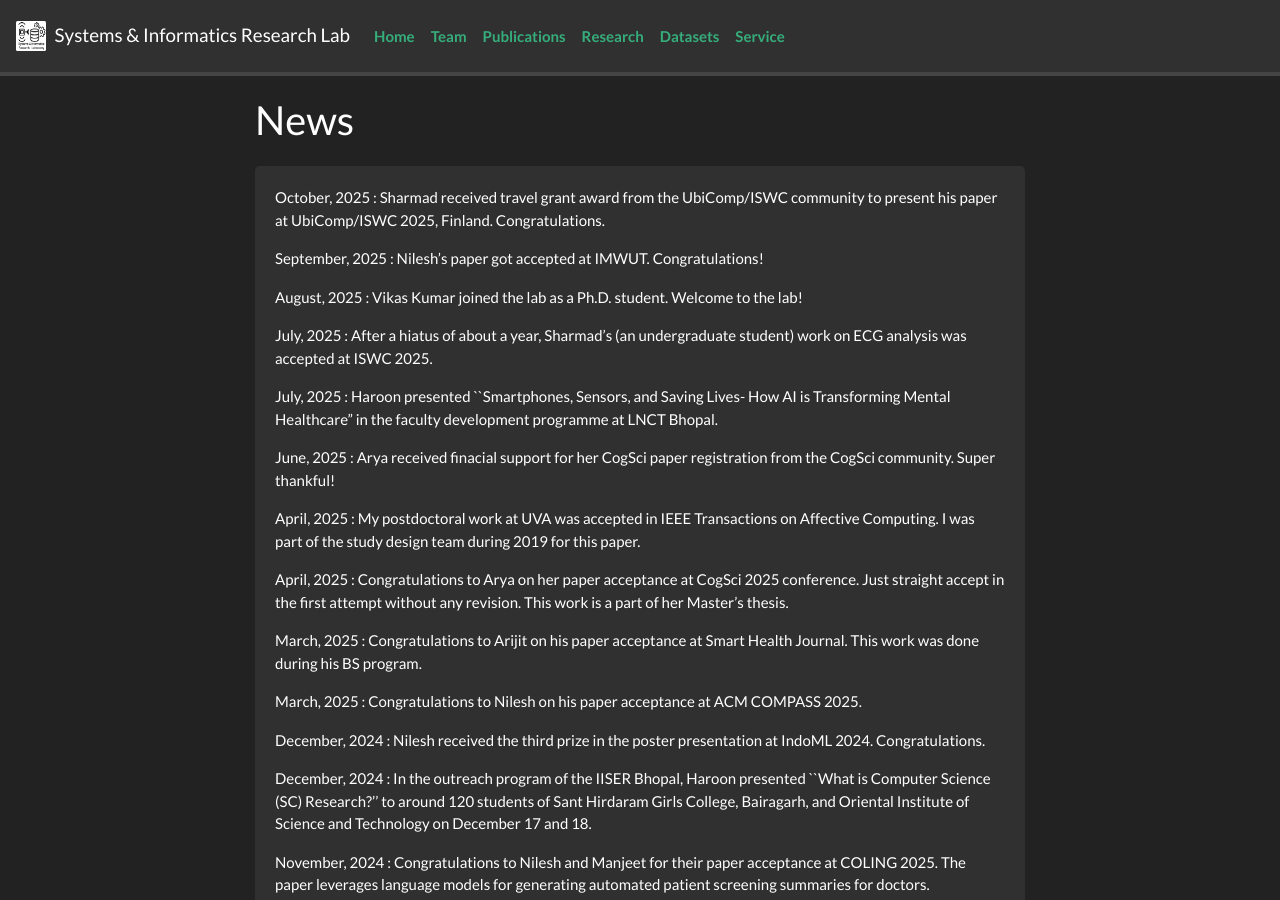
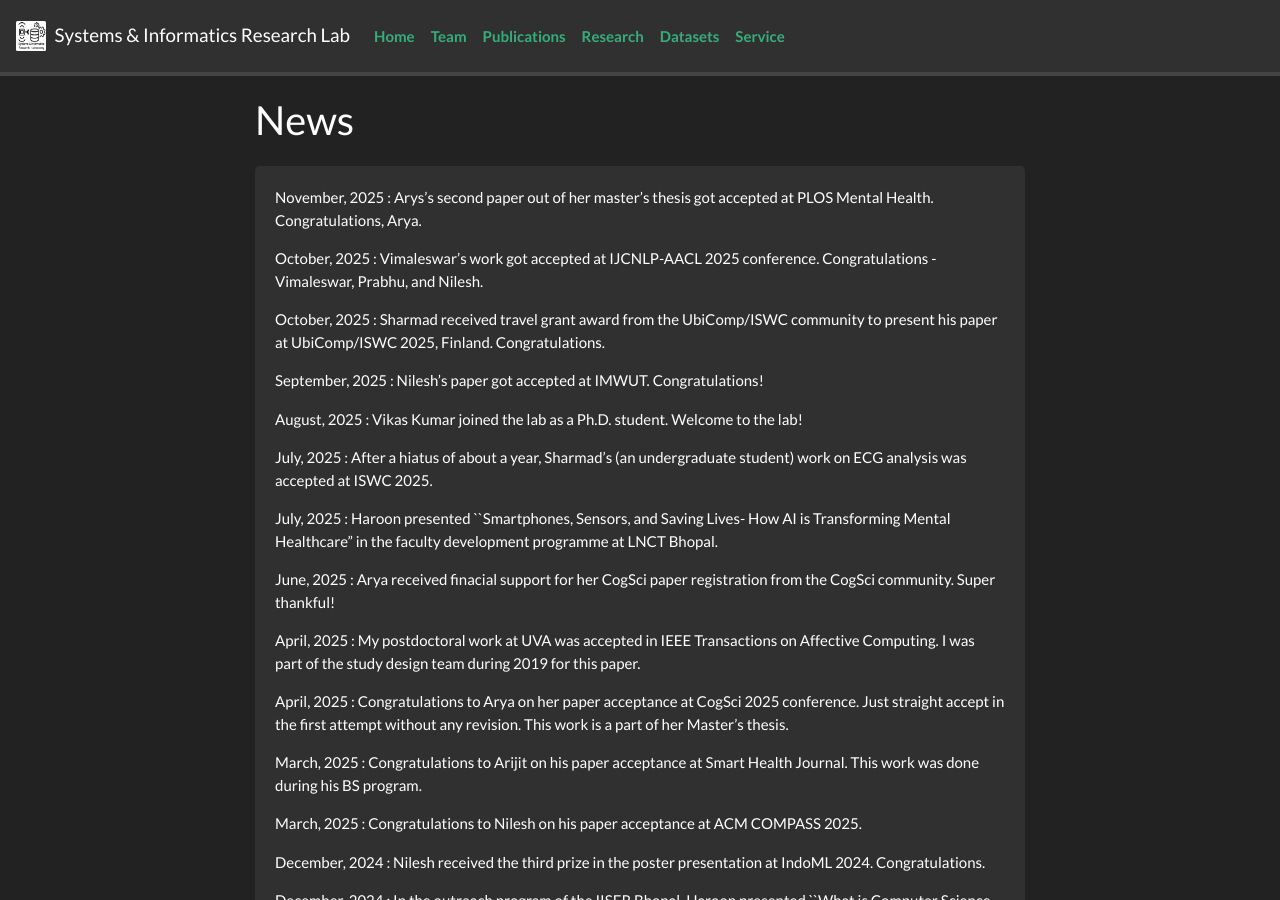
Before and after one commit to sirl-lab/sirl-lab.github.io, a Jekyll site: the page built from _pages/allnews.md, in a window 1280 px wide and 900 px high. Built offline with Jekyll 4.4.1, drawn with Linux system fonts in a browser that asks for light colours; nearby versions of some CDN libraries; a style sheet for code colours, icons or effects is not loaded.

Commit message:
upded datasets
updated with datasets and papers

```diff
--- a/_data/news.yml
+++ b/_data/news.yml
@@ -1,3 +1,9 @@
+- date: November, 2025
+  headline: Arys's second paper out of her master's thesis got accepted at PLOS Mental Health.  Congratulations, Arya.
+
+- date: October, 2025
+  headline: Vimaleswar's work got accepted at IJCNLP-AACL 2025 conference. Congratulations -  Vimaleswar, Prabhu, and Nilesh.
+
 - date: October, 2025
   headline: Sharmad received travel grant award from the UbiComp/ISWC community to present his paper at UbiComp/ISWC 2025, Finland. Congratulations.
 
--- a/_pages/dataset.md
+++ b/_pages/dataset.md
@@ -37,6 +37,44 @@ iframe {
 <h6><b> List of our publicly released datasets. Please cite the paper if you use any of these datasets. </b></h6>
 
 
+
+
+
+<div class="jumbotron">
+<div class="row align-items-end">
+<div class="col-md-12 col-sm-12">
+<h4><b>Physiological dataset</b></h4>
+<a href="https://huggingface.co/datasets/SIR-Lab/MAD-Multimodal_Physiological_and_Self-Reported_Dataset_for_Anxiety_Research" target="_blank"><button class="btn btn-info btn-sm">DATASET</button></a>
+<a href=" " target="_blank"><button class="btn btn-danger btn-sm">PAPER</button></a>
+<!-- <a href="https://example.com" target="_blank"><button class="btn btn-success btn-sm">WEBSITE</button></a>  -->
+<b>Authors:</b>
+<i>Nilesh Kumar Sahu, Snehil Gupta,  Haroon R Lone.</i>
+
+The dataset captures physiological and self-reported responses from participants during a baseline condition and three anxiety-inducing activities (Speech, Group Discussion, Interview). Each activity consists of three phases. Additionally, anticipation data is included, representing participants’ preparation time for the speech, Interview, and group discussion activities. The dataset was collected in controlled settings at IISER Bhopal using Shimmer ECG and Shimmer GSR kits at a sampling rate of 1024 Hz. The dataset accompanies the IMWUT paper titled: "MAD: A Multimodal Physiological and Self-Reported Dataset for Anxiety Research from a Low-to-Middle-Income Country."
+
+<img src="{{ site.url }}{{ site.baseurl }}/images/mad-dataset.png" width="100%"/>
+</div>
+</div>
+</div>
+
+<div class="jumbotron">
+<div class="row align-items-end">
+<div class="col-md-12 col-sm-12">
+<h4><b>Knowledge (Question-Answer) dataset</b></h4>
+<a href="https://huggingface.co/SIR-Lab/EmoSApp" target="_blank"><button class="btn btn-info btn-sm">DATASET</button></a>
+<a href=" " target="_blank"><button class="btn btn-danger btn-sm">PAPER</button></a>
+<!-- <a href="https://example.com" target="_blank"><button class="btn btn-success btn-sm">WEBSITE</button></a>  -->
+<b>Authors:</b>
+<i>Vimaleswar A, Prabhu Nandan Sahu, Nilesh Kumar Sahu,  Haroon R Lone.</i>
+
+The knowledge dataset in the form of question answer (or Seeker Supporter) can be used for fine-tuning. It is derived exclusively from the openly licensed, publicly available textbooks. The dataset accompanies the paper titled, "An Offline Mobile Conversational Agent for Mental Health Support: Learning from Emotional Dialogues and Psychological Texts with Student-Centered Evaluation."
+
+<img src="{{ site.url }}{{ site.baseurl }}/images/knowledge-dataset-Vimaleswar.png" width="100%"/>
+</div>
+</div>
+</div>
+
+
 <div class="jumbotron">
 <div class="row align-items-end">
 <div class="col-md-12 col-sm-12">
@@ -46,15 +84,13 @@ iframe {
 <!-- <a href="https://example.com" target="_blank"><button class="btn btn-success btn-sm">WEBSITE</button></a>  -->
 <b>Authors:</b>
 <i>Arijit Samal, Haroon R Lone.</i>
+
 The dataset contains thermal images of study participants collected in dense and sparse settings. Dense settings correspond to classrooms and sparse correspond to discussion/research rooms. Please read paper's abstract for the details.
 
 <img src="{{ site.url }}{{ site.baseurl }}/images/thermal-images.png" width="100%"/>
 </div>
 </div>
 </div>
-
-
-
 
 <div class="jumbotron">
 <div class="row align-items-end">
@@ -65,6 +101,7 @@ The dataset contains thermal images of study participants collected in dense and
 <!-- <a href="https://example.com" target="_blank"><button class="btn btn-success btn-sm">WEBSITE</button></a>  -->
 <b>Authors:</b>
 <i>Nilesh K Sahu, Manjeet Yadav, Haroon R Lone.</i>
+
 The dataset contains audios and self-reported anxiety scores from 105 participants, recorded while they delivered anxiety-inducing speeches.
 
 <img src="{{ site.url }}{{ site.baseurl }}/images/dataset-audio.png" width="100%"/>
@@ -81,6 +118,7 @@ The dataset contains audios and self-reported anxiety scores from 105 participan
 <!-- <a href="https://example.com" target="_blank"><button class="btn btn-success btn-sm">WEBSITE</button></a>  -->
 <b>Authors:</b>
 <i>Pranay Jaiswal, Nilesh K Sahu, Haroon R Lone.</i>
+
 The dataset comprises photoplethysmography (PPG) data from 32 participants, obtained using both a Samsung smartwatch and a Shimmer sensor. In addition to PPG data, the dataset also includes accelerometer data. Participants engaged in various activities such as sitting, standing, and walking during the data collection process.
 
 <img src="{{ site.url }}{{ site.baseurl }}/images/dataset-ppg.png" width="100%"/>
@@ -97,6 +135,7 @@ The dataset comprises photoplethysmography (PPG) data from 32 participants, obta
 <!-- <a href="https://example.com" target="_blank"><button class="btn btn-success btn-sm">WEBSITE</button></a>  -->
 <b>Authors:</b>
 <i>Soumya Ranjan Sahoo, Haroon R Lone.</i>
+
 This dataset contains thermal images, including 2-channel gray-scale thermal images and converted RGB format. It captures a diverse range of scenarios, including both static and dynamic settings with varying levels of occupancy, making it ideal for developing and testing occupancy estimation algorithms. The dataset was collected in the classrooms of IISER Bhopal.
 
 <img src="{{ site.url }}{{ site.baseurl }}/images/dataset-occupancy.png" width="100%"/>
@@ -115,6 +154,7 @@ This dataset contains thermal images, including 2-channel gray-scale thermal ima
 <!-- <a href="https://example.com" target="_blank"><button class="btn btn-success btn-sm">WEBSITE</button></a>  -->
 <b>Authors:</b>
 <i>Rishabh Uikey, Haroon R Lone, Akshay Agarwal.</i>
+
 The dataset contains Indian traffic signboards capturing signs such as left turn, right turn, speed limit, stop, U-turn, no-parking, etc. Furthermore, annotations (height, width, depth, label, and bounding-box coordinates) are recorded in a separate file for each signboard. The dataset contains around 8512 sign boards.
 
 <img src="{{ site.url }}{{ site.baseurl }}/images/dataset-traffic-signs.jpeg" width="100%"/>
@@ -131,6 +171,7 @@ The dataset contains Indian traffic signboards capturing signs such as left turn
 <!-- <a href="https://example.com" target="_blank"><button class="btn btn-success btn-sm">WEBSITE</button></a>  -->
 <b>Authors:</b>
 <i>Durgesh Mishra, Manoj Gulati, Haroon R Lone,</i>
+
 This dataset contains Inertial Measurement Unit (IMU) data collected from a smartphone in a running car. The IMU data includes acceleration along the X and Y axes and angular velocity around the Z axis of the car. The dataset captures signatures of five distinct rash driving patterns: Lane Weaving, Lane Swerving, Hard Braking, Hard Cornering, and Quick U-turn. The data spans five hours and is sampled at a rate of 100 Hz.
 
  <img src="{{ site.url }}{{ site.baseurl }}/images/dataset-driving-patterns.jpeg" width="100%"/>
@@ -146,6 +187,7 @@ This dataset contains Inertial Measurement Unit (IMU) data collected from a smar
 <a href="https://arxiv.org/pdf/2401.17738.pdf" target="_blank"><button class="btn btn-danger btn-sm">PAPER</button></a>
 <b>Authors:</b>
 <i>Pranay Jaiswal, Haroon R Lone.</i>
+
 The dataset contains cough samples collected via a Samsung smartwatch under controlled settings while doing different activities. Please read the paper for further details.
 
 <img src="{{ site.url }}{{ site.baseurl }}/images/dataset-cough.png" width="100%"/>
@@ -163,6 +205,7 @@ The dataset contains cough samples collected via a Samsung smartwatch under cont
 <!-- <a href="https://example.com" target="_blank"><button class="btn btn-success btn-sm">WEBSITE</button></a>  -->
 <b>Authors:</b>
 <i>Haroon R Lone, Pushpendra Singh, Amarjeet Singh.</i>
+
  I-BLEND consists of 52 months' worth of electrical energy data, sampled at one-minute intervals, gathered from both commercial and residential buildings within an academic institute campus in India. Additionally, it incorporates occupancy data for each building on the campus, sampled at a rate of every 10 minutes.
 
  <img src="{{ site.url }}{{ site.baseurl }}/images/dataset-iblend.jpeg" width="100%"/>
```
Also changed, not shown: _pages/home.md (+6 -2 lines), assets/ref.bib (+26 -10 lines), images/Knowledge-dataset-Vimaleswar.png (added), images/mad-dataset.png (added).
